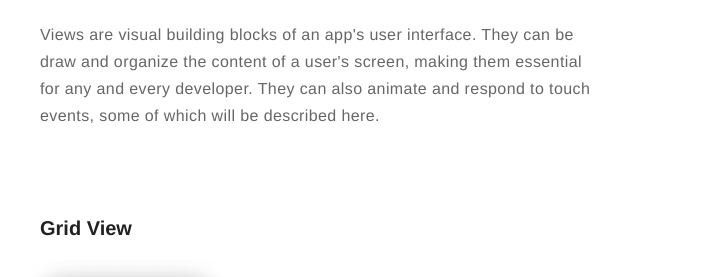
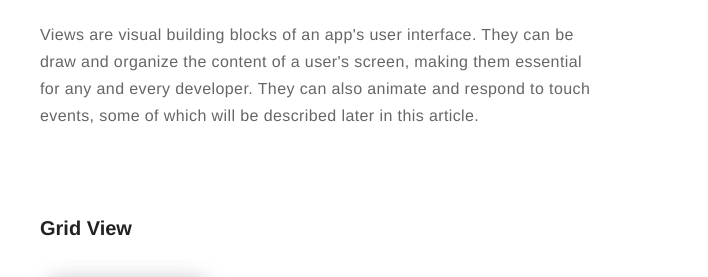
Before and after one commit to eriktanner/SwiftAppBlog, a Jekyll site: the page built from _posts/2019-02-22-2048.markdown, in a window 1280 px wide and 900 px high, scrolled down 2518 px. Shown: the part 234-511 px from the top of the window, without its empty margins (320-1028 px from the left). Built offline with Jekyll 4.4.1, drawn with Linux system fonts in a browser that asks for light colours; comment, search, counter and statistics services are not loaded.

```diff
--- a/_posts/2019-02-22-2048.markdown
+++ b/_posts/2019-02-22-2048.markdown
@@ -68,7 +68,7 @@ The first class project for CMSC436 was to recreate the popular mobile game 2048
 ## Views
 
 <div style="">
-    <p> Views are visual building blocks of an app's user interface. They can be draw and organize the content of a user's screen, making them essential for any and every developer. They can also animate and respond to touch events, some of which will be described here. </p>
+    <p> Views are visual building blocks of an app's user interface. They can be draw and organize the content of a user's screen, making them essential for any and every developer. They can also animate and respond to touch events, some of which will be described later in this article. </p>
 </div>
 <br>
 
```
